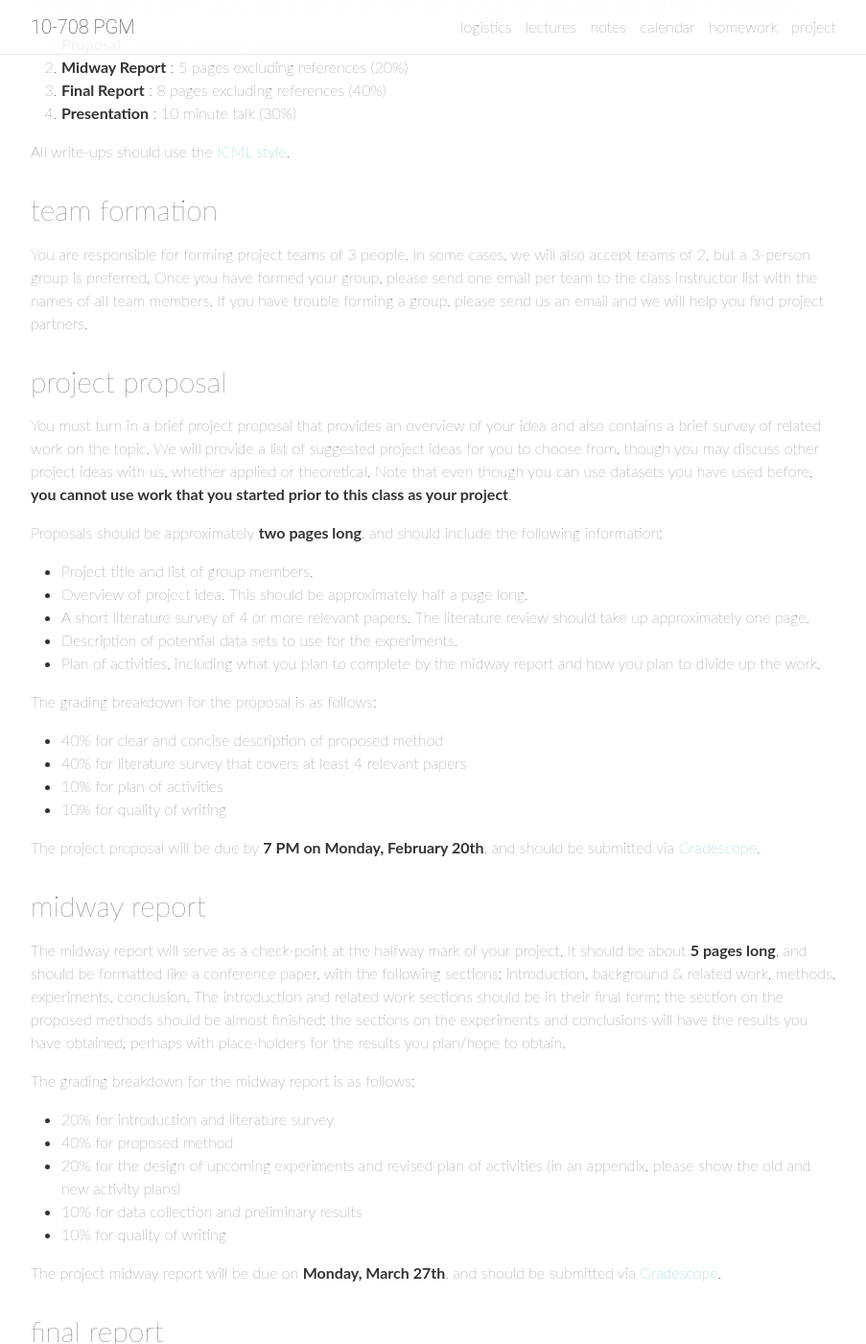
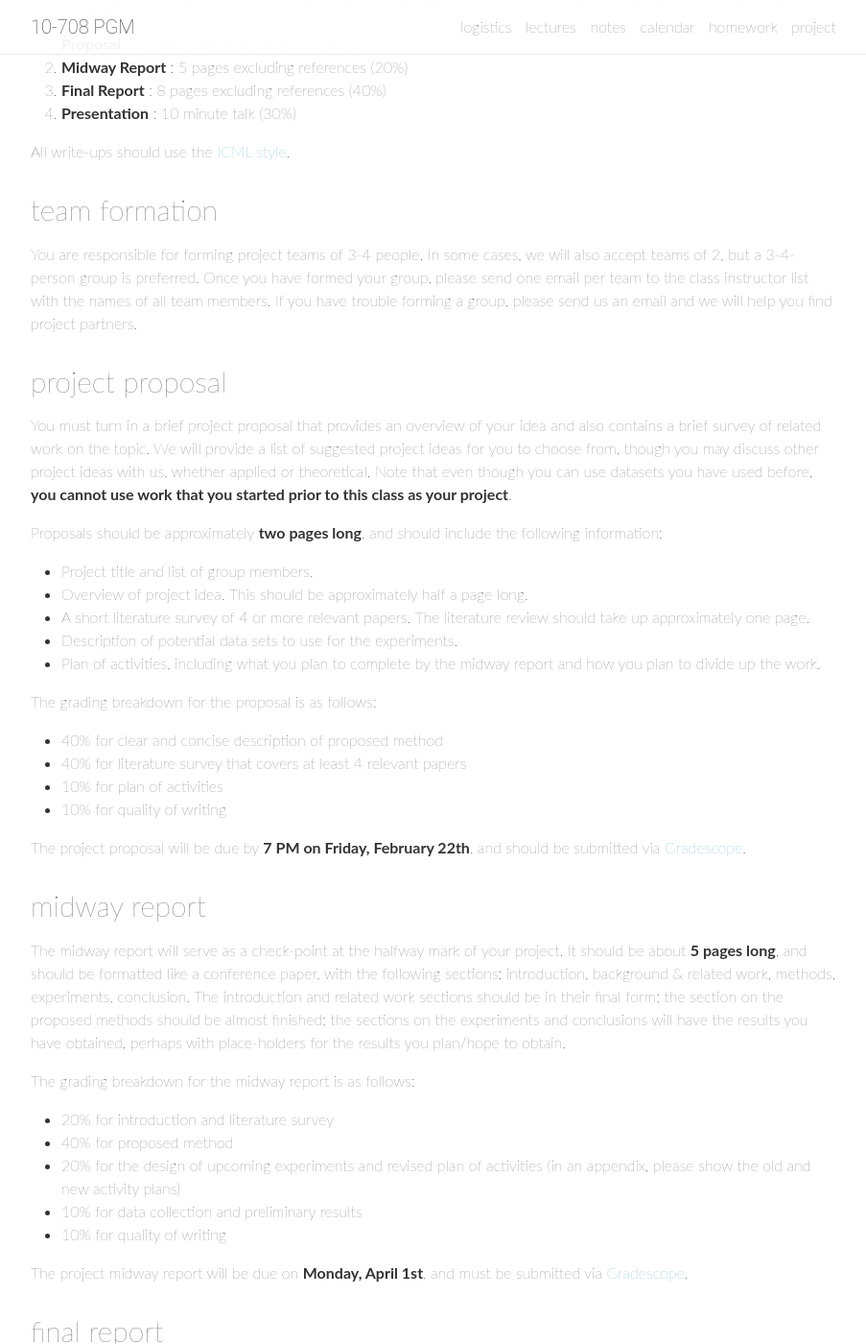
Before and after one commit to sailinglab/pgm-spring-2019, a Jekyll site: the page built from _pages/project.md, in a window 1280 px wide and 1400 px high, scrolled down 280 px. Shown: the whole window at 96% size, without its empty margins (188-1091 px from the left). Built offline with Jekyll 4.4.1, drawn with Linux system fonts in a browser that asks for light colours; nearby versions of some CDN libraries; comment, search, counter and statistics services are not loaded; some of the changed text lies outside the part shown.

Commit message:
Some updates to project logistics

```diff
--- a/_pages/project.md
+++ b/_pages/project.md
@@ -18,7 +18,8 @@
 
 ### team formation
 
-You are responsible for forming project teams of 3 people. In some cases, we will also accept teams of 2, but a 3-person group is preferred.
+You are responsible for forming project teams of 3-4 people.
+In some cases, we will also accept teams of 2, but a 3-4-person group is preferred.
 Once you have formed your group, please send one email per team to the class instructor list with the names of all team members.
 If you have trouble forming a group, please send us an email and we will help you find project partners.
 
@@ -43,11 +44,13 @@
 - 10% for plan of activities
 - 10% for quality of writing
 
-The project proposal will be due by **7 PM on Monday, February 20th**, and should be submitted via [Gradescope](https://www.gradescope.com/courses/36025).
+The project proposal will be due by **7 PM on Friday, February 22th**, and should be submitted via [Gradescope](https://www.gradescope.com/courses/36025).
 
 ### midway report
 
-The midway report will serve as a check-point at the halfway mark of your project. It should be about **5 pages long**, and should be formatted like a conference paper, with the following sections: introduction, background & related work, methods, experiments, conclusion. The introduction and related work sections should be in their final form; the section on the proposed methods should be almost finished; the sections on the experiments and conclusions will have the results you have obtained, perhaps with place-holders for the results you plan/hope to obtain.
+The midway report will serve as a check-point at the halfway mark of your project.
+It should be about **5 pages long**, and should be formatted like a conference paper, with the following sections: introduction, background & related work, methods, experiments, conclusion.
+The introduction and related work sections should be in their final form; the section on the proposed methods should be almost finished; the sections on the experiments and conclusions will have the results you have obtained, perhaps with place-holders for the results you plan/hope to obtain.
 
 The grading breakdown for the midway report is as follows:
 
@@ -57,7 +60,7 @@
 - 10% for data collection and preliminary results
 - 10% for quality of writing
 
-The project midway report will be due on **Monday, March 27th**, and should be submitted via [Gradescope](https://www.gradescope.com/courses/36025).
+The project midway report will be due on **Monday, April 1st**, and must be submitted via [Gradescope](https://www.gradescope.com/courses/36025).
 
 ### final report
 
@@ -82,6 +85,8 @@
 - 10% for empirical and theoretical analysis of results and methods
 - 20% for quality of writing (clarity, organization, flow, etc.)
 
+The project final report will be due on **Monday, May 8th** (tentative), and must be submitted via [Gradescope](https://www.gradescope.com/courses/36025).
+
 ### presentation
 
 All project teams will present their work at the end of the semester.
--- a/_sass/_pages.scss
+++ b/_sass/_pages.scss
@@ -17,3 +17,9 @@
 tr.past {
     color: #999;
 }
+span.event {
+    color: $dark-green;
+}
+span.deadline {
+    color: $red;
+}
```
Also changed, not shown: _data/lectures.yml (+11 -8 lines).
